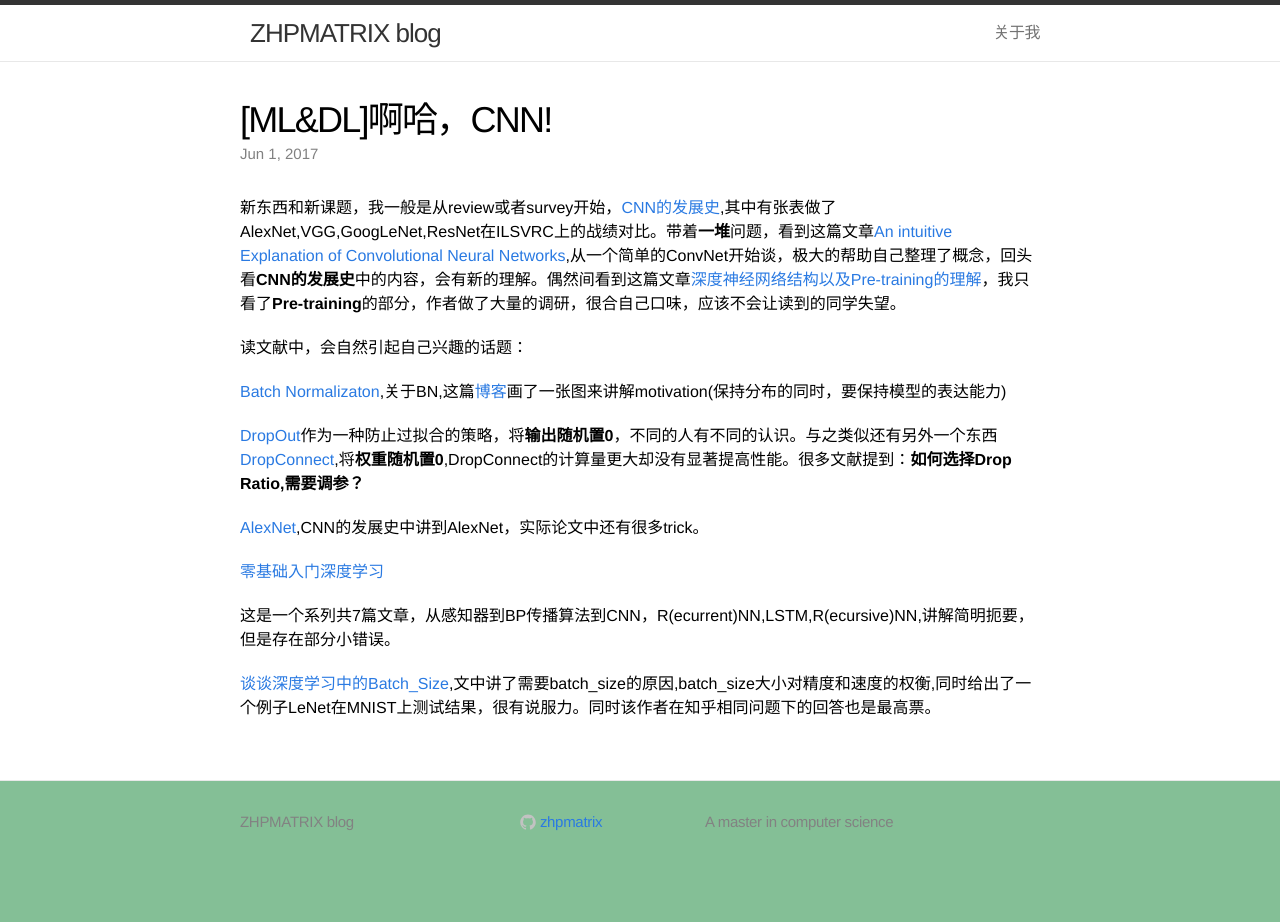
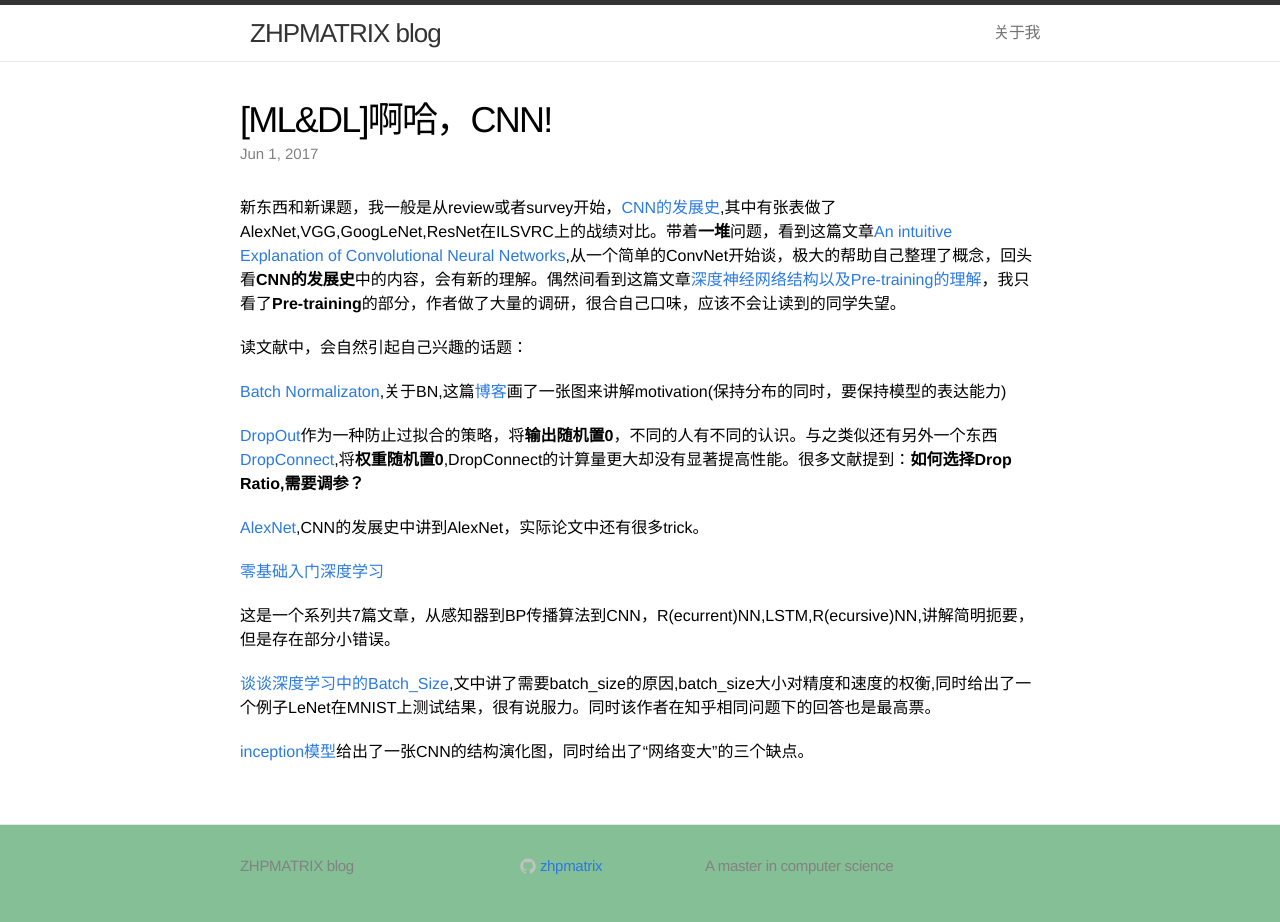
Before and after one commit to zhpmatrix/zhpmatrix.github.io, a Jekyll site: the page built from _posts/2017-06-01-something-about-dl.md, in a window 1280 px wide. Built offline with Jekyll 4.4.1, drawn with Linux system fonts in a browser that asks for light colours; comment, search, counter and statistics services are not loaded; before the commit the page ends 900 px from its top, so only the background shows below that.

Commit message:
add ref to dl

```diff
--- a/_posts/2017-06-01-something-about-dl.md
+++ b/_posts/2017-06-01-something-about-dl.md
@@ -22,3 +22,5 @@ mathjax: true
 这是一个系列共7篇文章，从感知器到BP传播算法到CNN，R(ecurrent)NN,LSTM,R(ecursive)NN,讲解简明扼要，但是存在部分小错误。
 
 [谈谈深度学习中的Batch_Size](http://blog.csdn.net/ycheng_sjtu/article/details/49804041),文中讲了需要batch_size的原因,batch_size大小对精度和速度的权衡,同时给出了一个例子LeNet在MNIST上测试结果，很有说服力。同时该作者在知乎相同问题下的回答也是最高票。
+
+[inception模型](http://blog.csdn.net/u014114990/article/details/52583912)给出了一张CNN的结构演化图，同时给出了“网络变大”的三个缺点。
```
